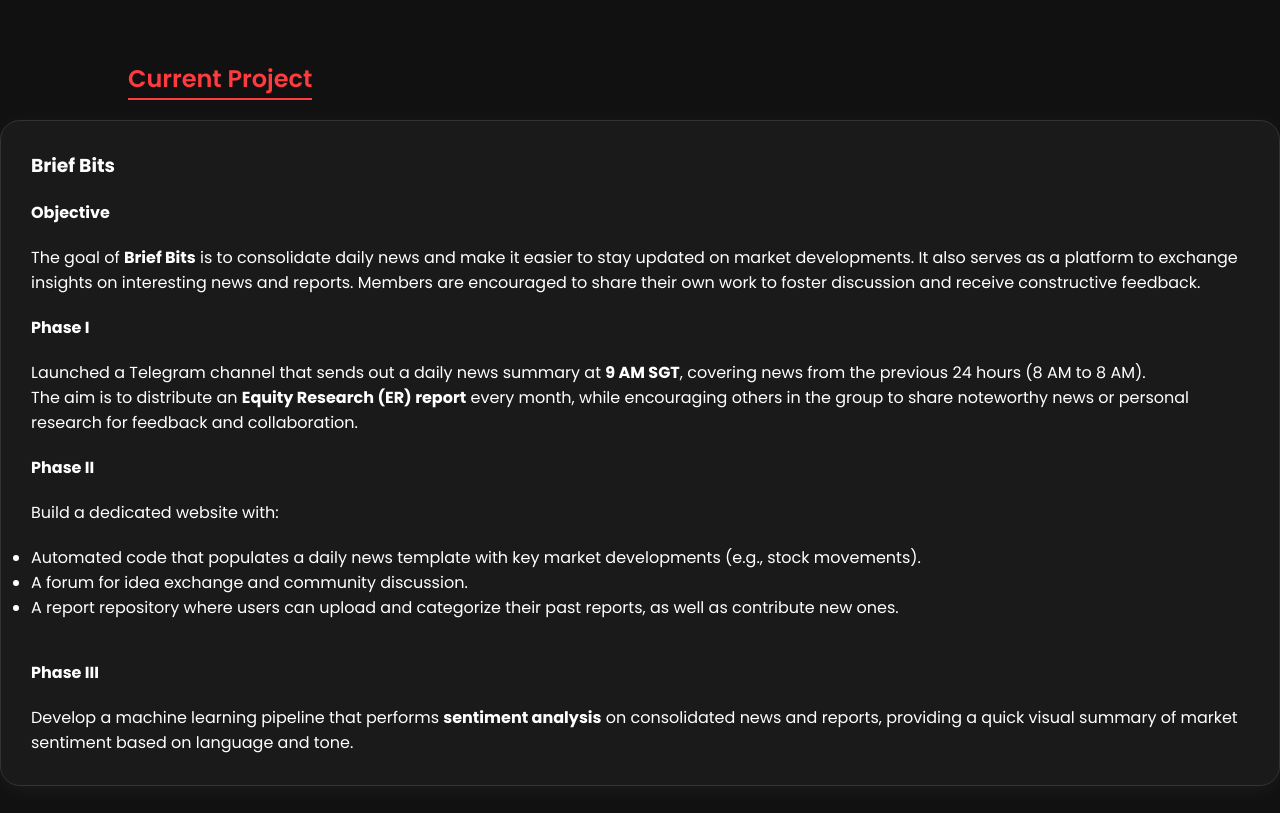
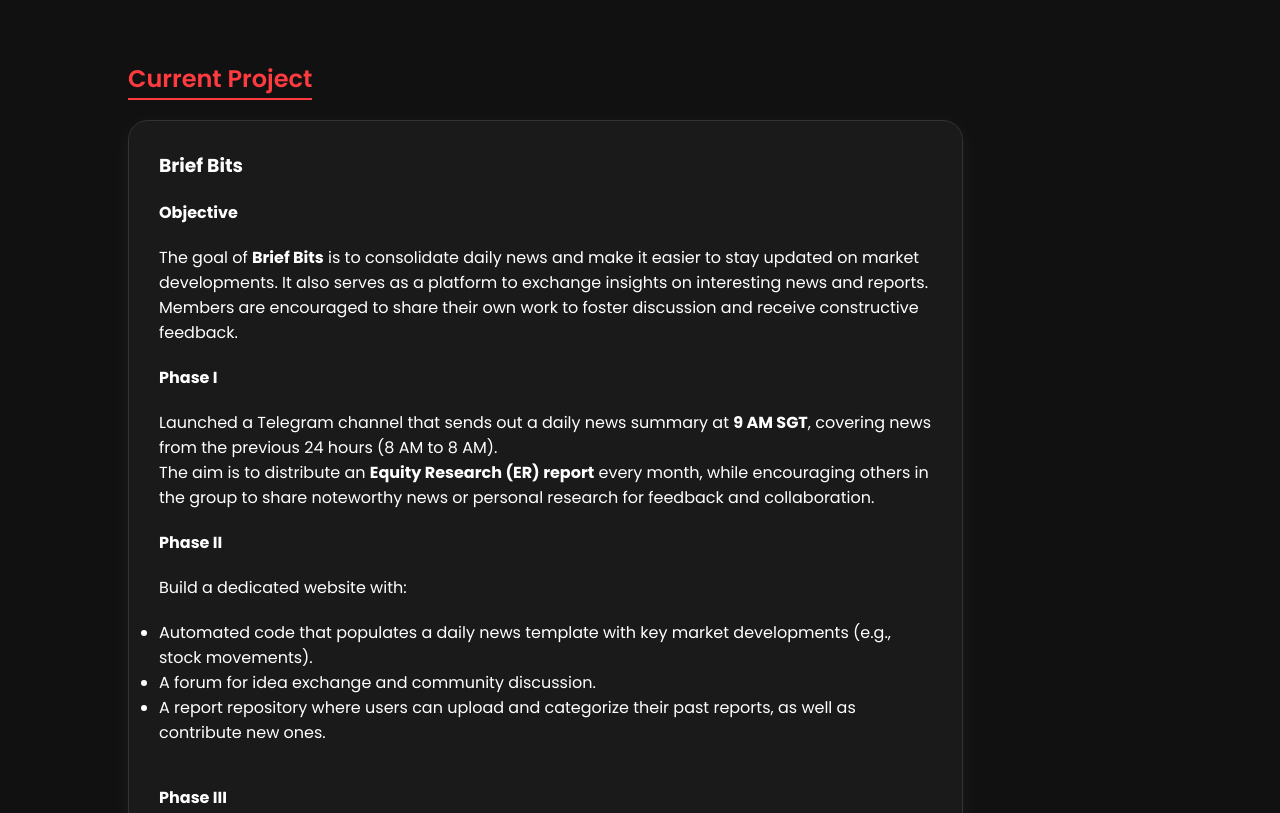
Before and after one commit to shheryll/Personal-Portfolio, a plain HTML site: page index.html in a window 1280 px wide. Shown: the part 920-1733 px from the top of the page. Drawn offline with Linux system fonts and the light colour scheme.

Commit message:
Update index.html

```diff
--- a/index.html
+++ b/index.html
@@ -70,6 +70,7 @@
 
     <!-- Current Project -->
     <h2 class="section-heading"><span class="underline-red">Current Project</span></h2>
+    <div class="projects-grid">
     <div class="special-card">
       <h3>Brief Bits</h3>
 
@@ -101,6 +102,7 @@
         providing a quick visual summary of market sentiment based on language and tone.
       </p>
     </div>
+</div>
 
 
       <!-- Accordion Section -->
```
